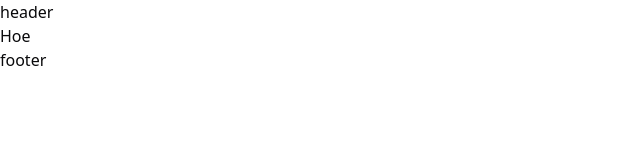
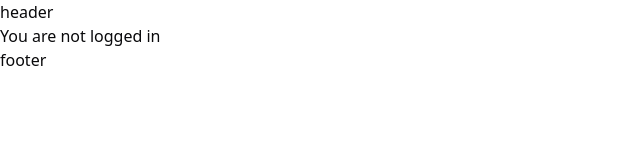
Before and after one commit to itamm15/Mathemathers, a React app in the folder frontend/: page / in a window 1280 px wide. Shown: the top 160 px of the page, without its empty margins (0-640 px from the left). Built offline with nearby package versions, Linux system fonts and the light colour scheme; the HTML template or start-up script is replaced by a standard one.

Commit message:
chore: set user once registered and navigate to home page

```diff
--- a/frontend/src/pages/Home.tsx
+++ b/frontend/src/pages/Home.tsx
@@ -1,5 +1,13 @@
+import { useAuth } from "@/context/AuthContext";
+
 function Home() {
-  return <div>Hoe</div>;
+  const { user } = useAuth();
+
+  return (
+    <div>
+      {user ? "Welcome, " + user.email : "You are not logged in"}
+    </div>
+  )
 }
 
 export default Home;
--- a/frontend/src/pages/Register.tsx
+++ b/frontend/src/pages/Register.tsx
@@ -1,5 +1,5 @@
 import { useState } from 'react';
-import { Link } from 'react-router-dom';
+import { Link, useNavigate } from 'react-router-dom';
 import { Button } from '@/components/ui/button';
 import {
   Card,
@@ -19,8 +19,12 @@ import {
 } from '@/components/ui/select';
 import { UserPlus } from 'lucide-react';
 import { createUser } from '@/lib/api';
+import { useAuth } from '@/context/AuthContext';
 
 function Register() {
+  const { setUser} = useAuth();
+  const navigate = useNavigate();
+
   const [formData, setFormData] = useState({
     email: '',
     password: '',
@@ -31,7 +35,14 @@ function Register() {
     e.preventDefault();
     // TODO: Implement registration logic
     console.log('Register:', formData);
-    await createUser(formData);
+    const result = await createUser(formData);
+
+    if (result.error) {
+      // TODO: add error handling + toast notification
+    } else {
+      setUser(result);
+      navigate('/');
+    }
   };
 
   const handleChange = (e: React.ChangeEvent<HTMLInputElement>) => {
```
